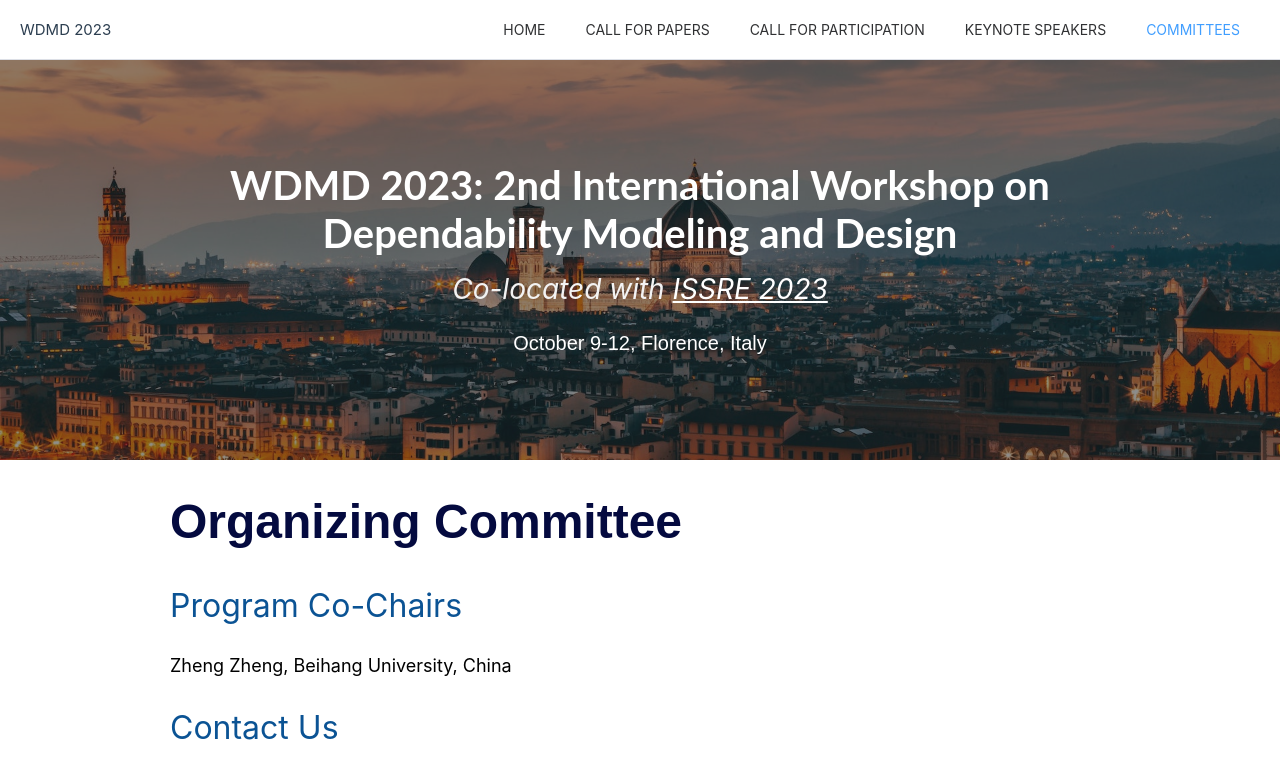
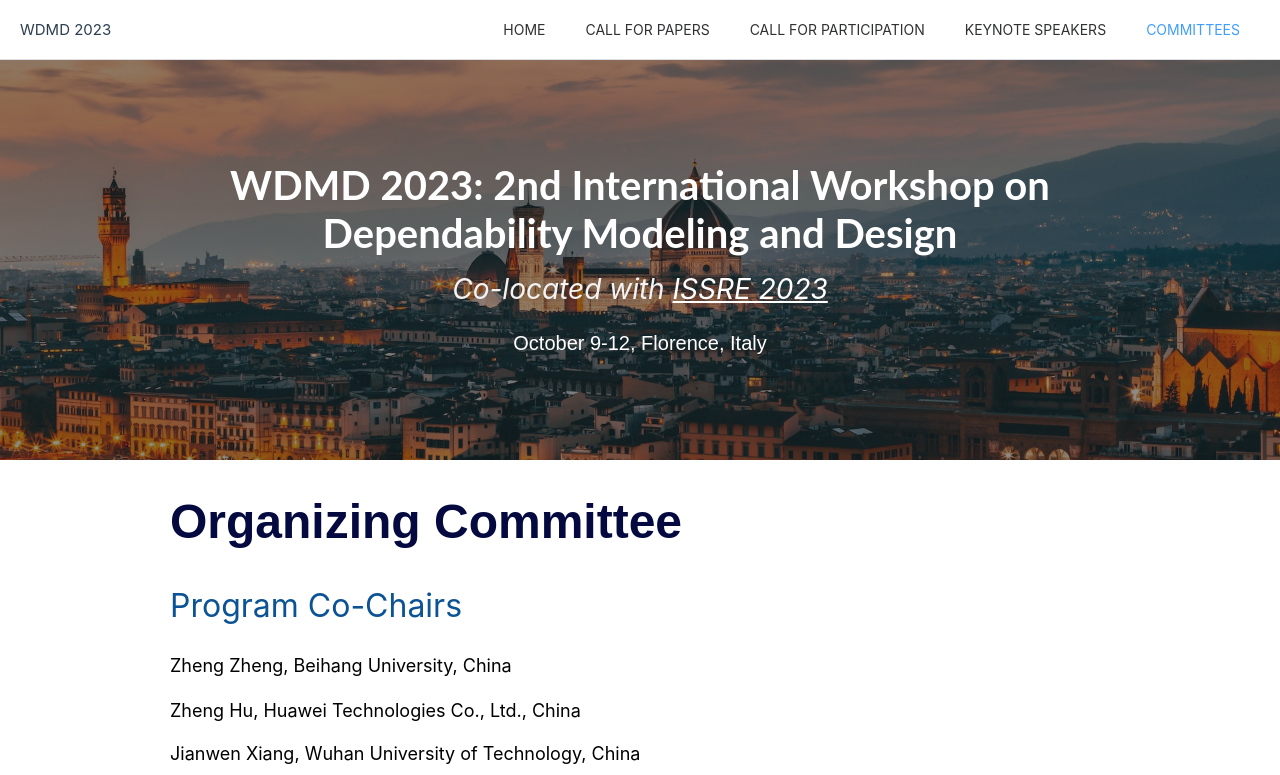
Before and after one commit to issre-wdmd/issre-wdmd.github.io, a Vue app: page /#/committees in a window 1280 px wide. Shown: the top 775 px of the page. Built offline with nearby package versions, Linux system fonts and the light colour scheme.

Commit message:
feat: 增加co-chair

```diff
--- a/src/views/CommitteesView.vue
+++ b/src/views/CommitteesView.vue
@@ -3,6 +3,8 @@
     <div class="title1  font-merri">Organizing Committee</div>
     <div class="title2 section-title">Program Co-Chairs</div>
     <p class="pa-header p">Zheng Zheng, Beihang University, China</p>
+    <p class="pa-content p">Zheng Hu, Huawei Technologies Co., Ltd., China</p>
+    <p class="pa-content p">Jianwen Xiang, Wuhan University of Technology, China</p>
 
     <div class="title2 section-title">Contact Us</div>
     <p class="pa-header p"><mark>issre_wdmd@163.com</mark></p>
```
